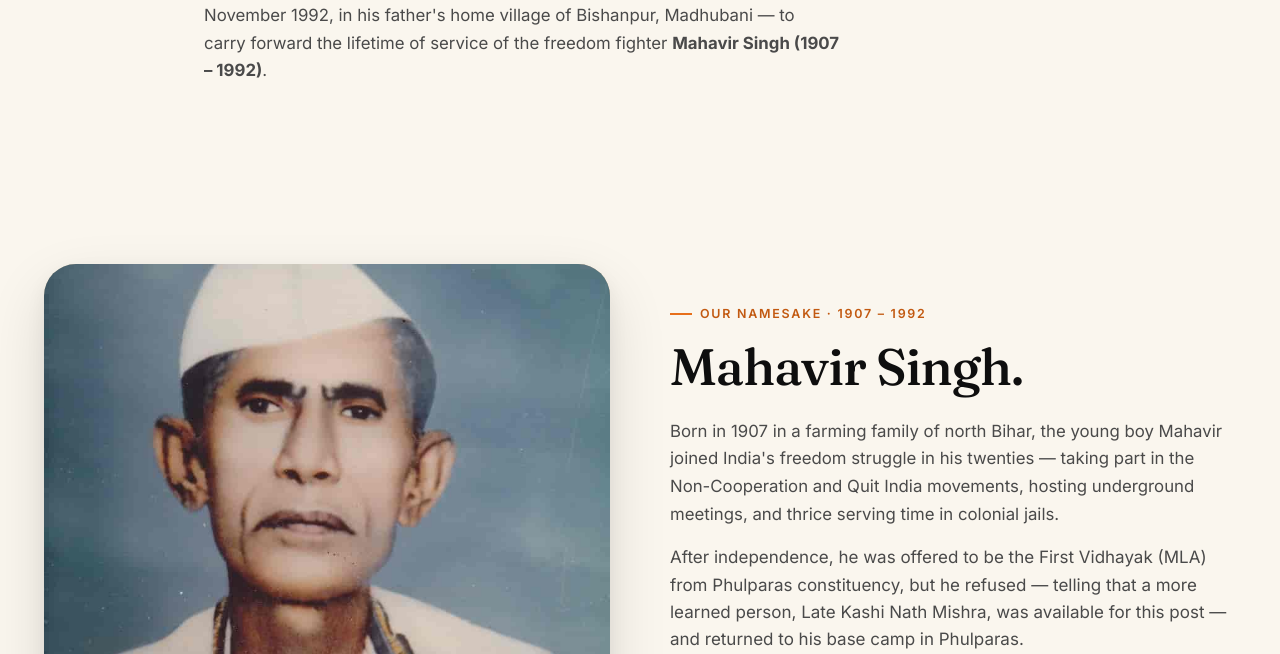
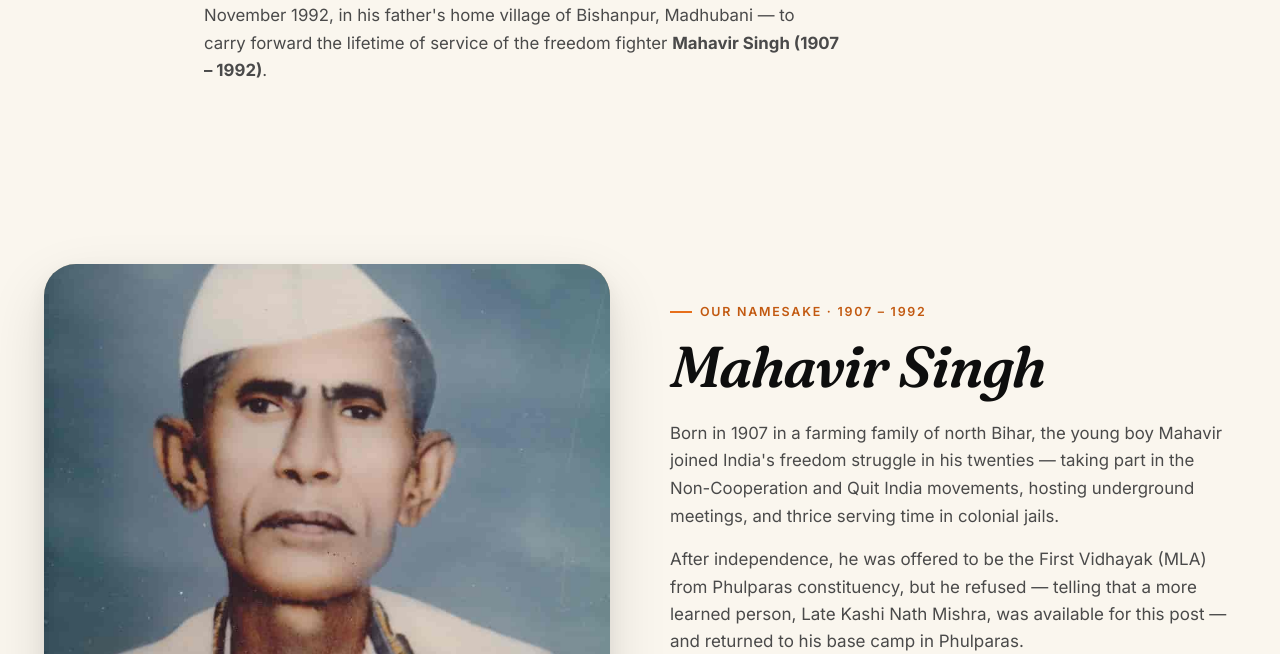
Before and after one commit to cksingh12321/mahavirtrust-site, a plain HTML site: page about.html in a window 1280 px wide. Shown: the part 446-1100 px from the top of the page. Drawn offline with Linux system fonts and the light colour scheme.

Commit message:
style: refine namesake heading — italic display Fraunces, no full stop
The 'Mahavir Singh' heading in the About-page bio section now uses
italic Fraunces at display optical sizing with heavier weight and
tighter tracking — gives a literary chapter-heading feel suited to
a memorial biography.

Also removes the trailing period/danda from both EN and HI
versions of the heading (heading reads 'Mahavir Singh' / 'महावीर सिंह').

For Hindi, italics aren't a natural fit for Devanagari — instead
it gets a heavier Noto Serif Devanagari weight to give the same
visual presence.

```diff
--- a/about.html
+++ b/about.html
@@ -70,7 +70,7 @@
         </div>
         <div>
           <span class="eyebrow"><span class="lang-en">Our namesake · 1907 – 1992</span><span class="lang-hi">जिनके नाम पर · 1907 – 1992</span></span>
-          <h2 class="mt-16"><span class="lang-en">Mahavir Singh.</span><span class="lang-hi">महावीर सिंह।</span></h2>
+          <h2 class="mt-16 namesake-name"><span class="lang-en">Mahavir Singh</span><span class="lang-hi">महावीर सिंह</span></h2>
           <p class="lede mt-24">
             <span class="lang-en">Born in 1907 in a farming family of north Bihar, the young boy Mahavir joined India's freedom struggle in his twenties — taking part in the Non-Cooperation and Quit India movements, hosting underground meetings, and thrice serving time in colonial jails.</span><span class="lang-hi">1907 में उत्तर बिहार के एक किसान परिवार में जन्मे, युवा महावीर ने बीस के दशक में भारत के स्वतंत्रता संग्राम में भाग लिया — असहयोग और भारत छोड़ो आंदोलनों में, गुप्त बैठकें आयोजित कीं, और तीन बार औपनिवेशिक जेलों में बंद रहे।</span>
           </p>
--- a/assets/css/style.css
+++ b/assets/css/style.css
@@ -1087,6 +1087,30 @@ p { color: var(--ink-muted); }
 .reveal { opacity: 0; transform: translateY(24px); transition: opacity .8s var(--ease), transform .8s var(--ease); }
 .reveal.in { opacity: 1; transform: translateY(0); }
 
+/* ---------- Namesake heading (About page bio) ----------
+   The person's name shown as the section title gets a more refined,
+   literary-monograph treatment — italic with display-optical Fraunces,
+   tighter tracking, and a touch heavier weight. */
+.namesake-name {
+  font-style: italic;
+  font-weight: 600;
+  font-variation-settings: "opsz" 144, "SOFT" 100;
+  letter-spacing: -0.025em;
+  font-size: clamp(2.4rem, 4.6vw, 3.6rem);
+  line-height: 1.0;
+}
+.namesake-name .lang-en {
+  /* Fraunces italic — full display elegance */
+  font-style: italic;
+}
+/* Hindi Noto fonts don't have a true italic; use slightly bolder weight
+   and a delicate serif feel instead. */
+html[lang="hi"] .namesake-name {
+  font-style: normal;
+  font-weight: 700;
+  font-family: 'Noto Serif Devanagari', 'Tiro Devanagari Hindi', serif;
+}
+
 /* ---------- Bilingual (i18n) ---------- */
 /* Pattern: <span class="lang-en">English</span><span class="lang-hi">हिंदी</span>
    Default: English shown, Hindi hidden. Only when html[lang="hi"] is set
```
